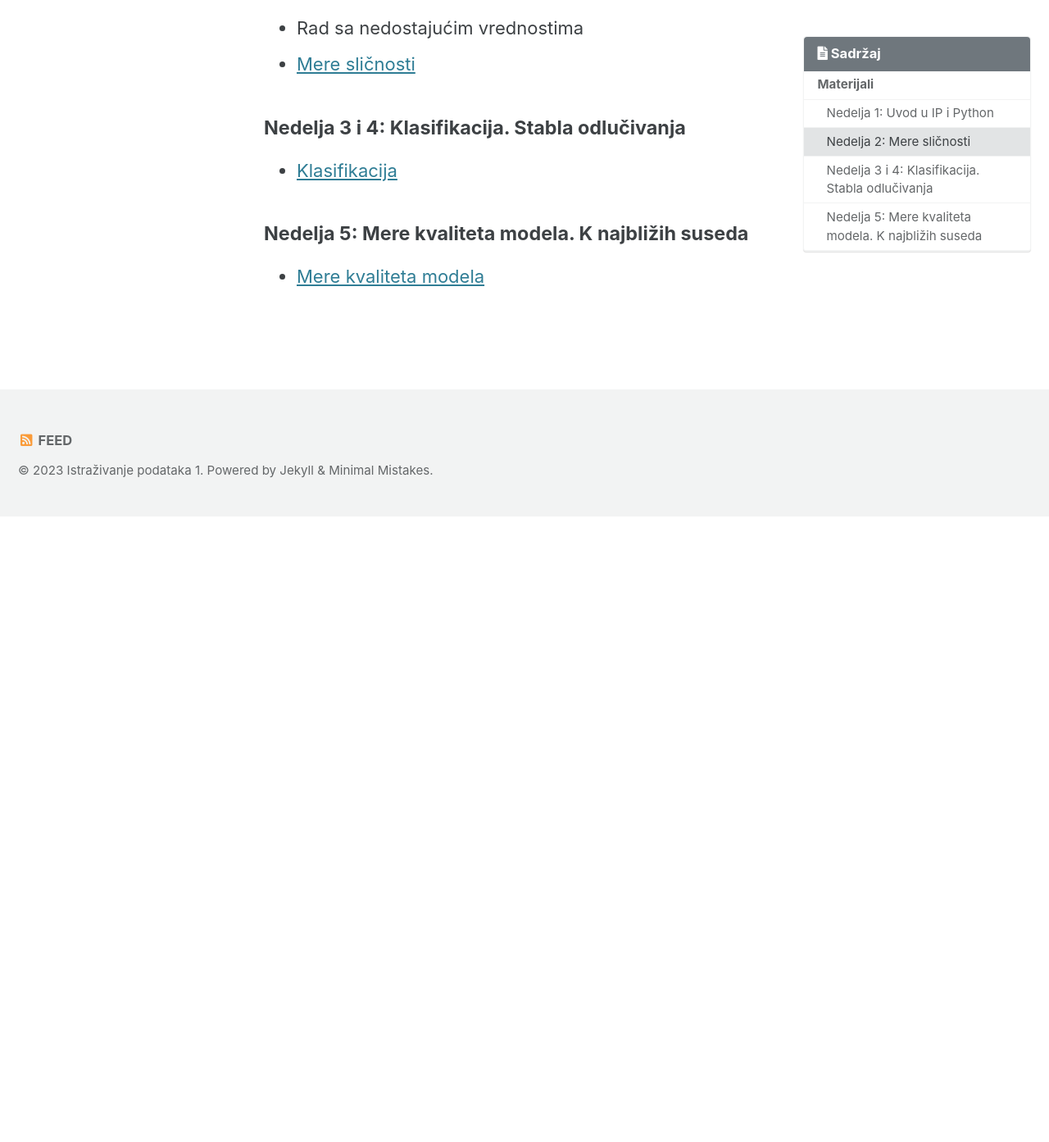
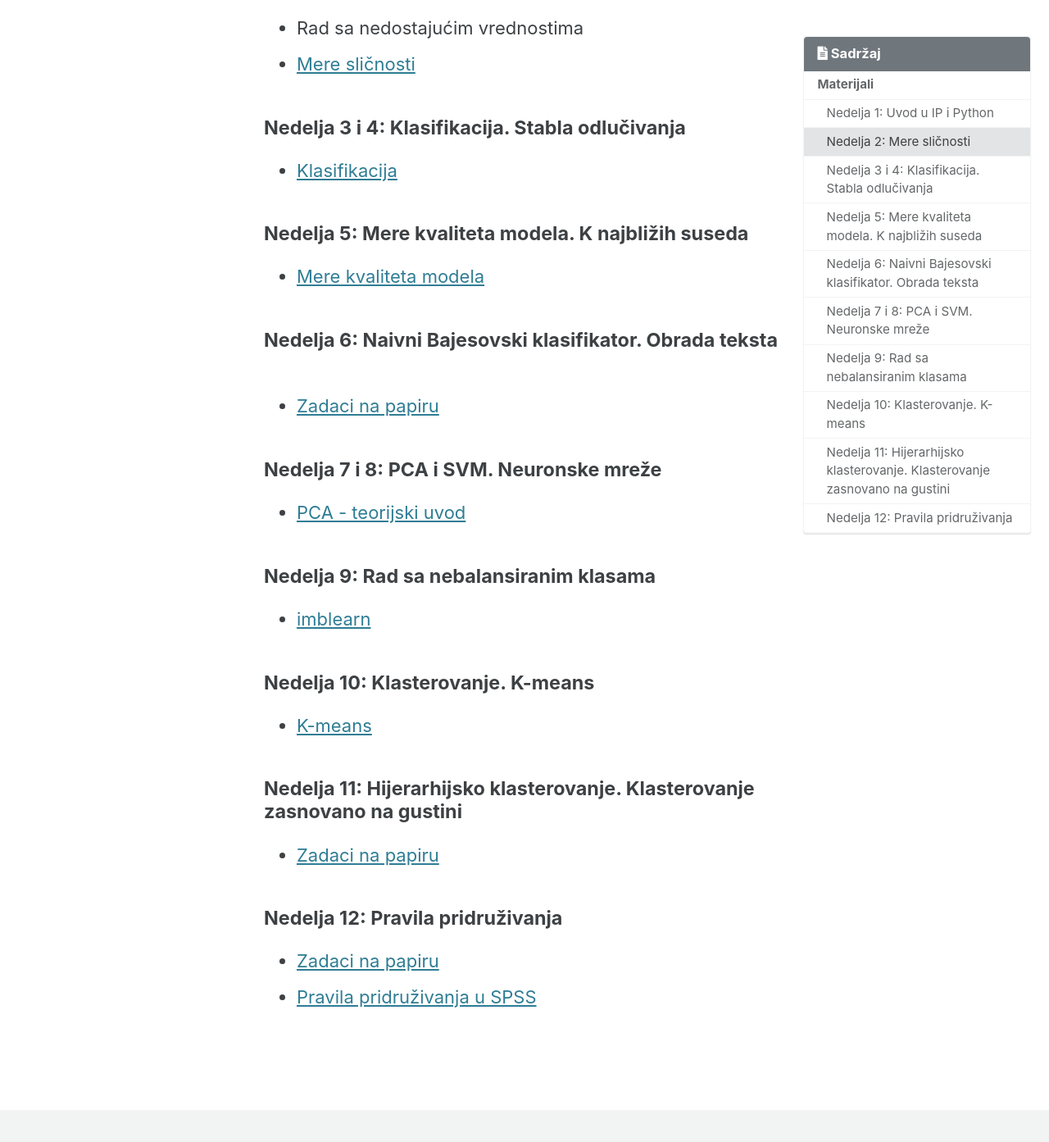
Before and after one commit to MATF-istrazivanje-podataka-1/MATF-istrazivanje-podataka-1.github.io, a Jekyll site: the page built from practices.md, in a window 1280 px wide and 1400 px high, scrolled down 1028 px. Shown: the top 1393 px of the window at 82% size. Built offline with Jekyll 4.4.1, drawn with Linux system fonts in a browser that asks for light colours; cached includes are drawn as plain includes; before the commit the page ends 1658 px from its top, so only the background shows below that.

```diff
--- a/practices.md
+++ b/practices.md
@@ -33,3 +33,22 @@ toc_sticky: true
 
 #### Nedelja 5: Mere kvaliteta modela. K najbližih suseda
   - [Mere kvaliteta modela](http://www.matf.bg.ac.rs/p/files/24-ipVezbe42021In.pdf)
+
+#### Nedelja 6: Naivni Bajesovski klasifikator. Obrada teksta
+  - [Zadaci na papiru](http://enastava.matf.bg.ac.rs/~mirjana/Istrazivanje_podataka_1/vezbe6/ipVezbe6Tekst2020.pdf)
+
+#### Nedelja 7 i 8: PCA i SVM. Neuronske mreže
+  - [PCA - teorijski uvod](https://enastava.matf.bg.ac.rs/~mirjana/Istrazivanje_podataka_1/vezbe7/vezbe7/ipVezbe7Tekst2020.pdf)
+
+#### Nedelja 9: Rad sa nebalansiranim klasama
+  - [imblearn](https://imbalanced-learn.org/stable/)
+
+#### Nedelja 10: Klasterovanje. K-means
+  - [K-means](https://enastava.matf.bg.ac.rs/~mirjana/Istrazivanje_podataka_1/vezbe8/vezbe8/ipVezbe8Tekst2020.pdf)
+
+#### Nedelja 11: Hijerarhijsko klasterovanje. Klasterovanje zasnovano na gustini
+  - [Zadaci na papiru](https://enastava.matf.bg.ac.rs/~mirjana/Istrazivanje_podataka_1/vezbe9/vezbe9/ipVezbe92020Tekst.pdf)
+
+#### Nedelja 12: Pravila pridruživanja
+  - [Zadaci na papiru](https://enastava.matf.bg.ac.rs/~mirjana/Istrazivanje_podataka_1/vezbe11/vezbe11/ipVezbe112020Tekst.pdf)
+  - [Pravila pridruživanja u SPSS](https://enastava.matf.bg.ac.rs/~mirjana/Istrazivanje_podataka_1/vezbe12/vezbe12/ipVezbe202020.pdf)
```
Also changed, not shown: _posts/2023-05-24-projekti.md (added, +9 -0 lines), about.md (+1 -2 lines).
